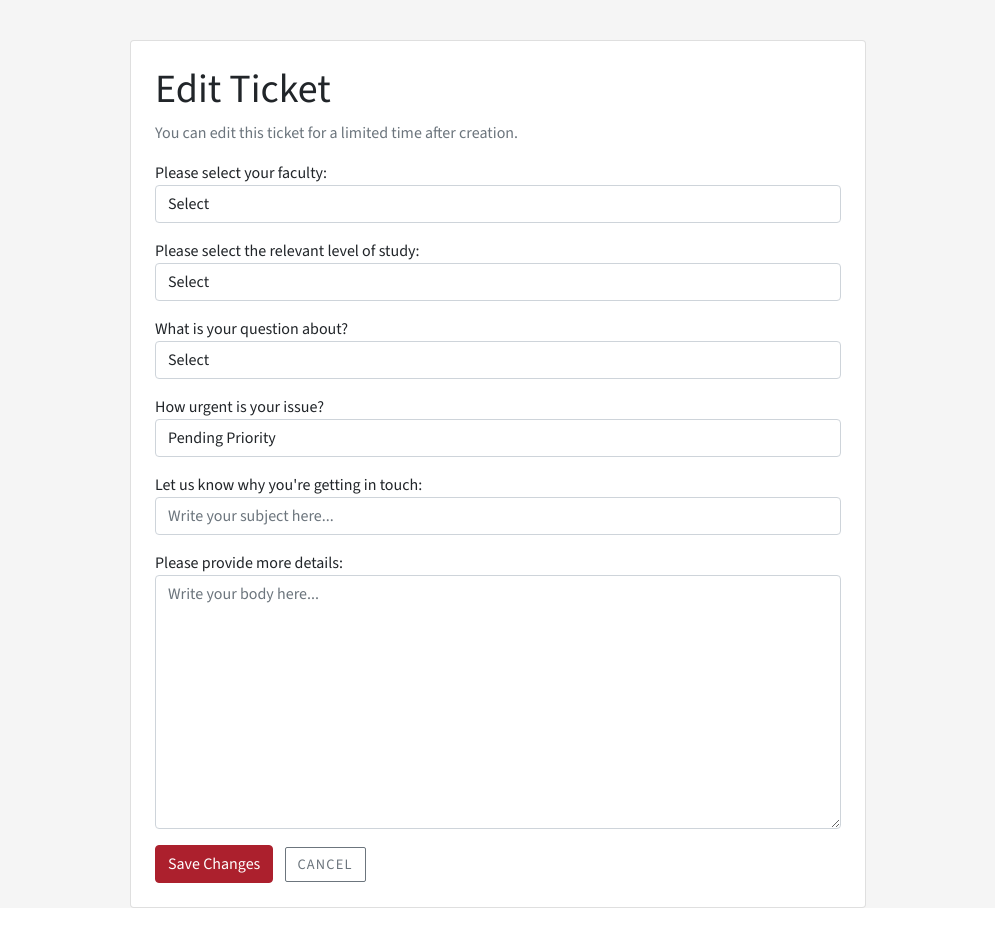
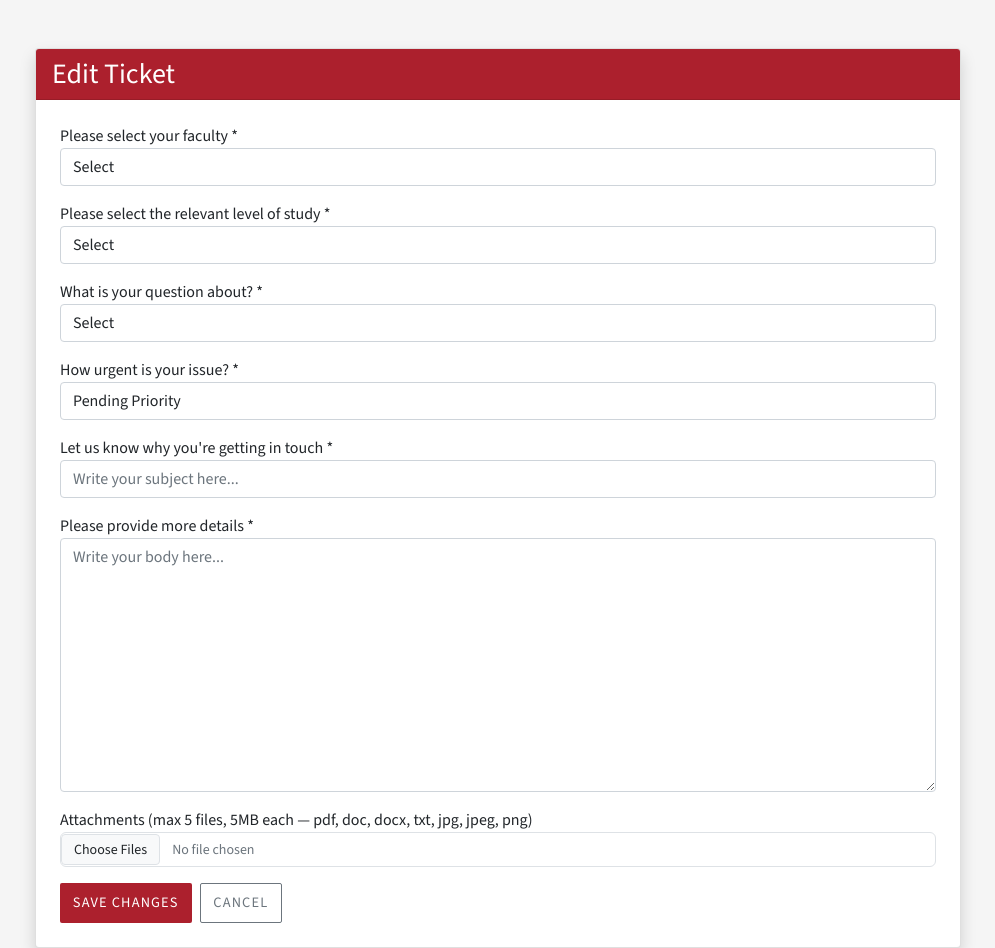
Before and after one commit to TheTinker001/Clarify, a Django app: template tickets/templates/edit_ticket.html in a window 1280 px wide. Shown: the part 58-1006 px from the top of the page, without its empty margins (142-1137 px from the left). Before the commit the page ends 966 px from the top, so only its background shows below. Run offline with Django 5.2, Linux system fonts and the light colour scheme; the template is opened without the code that fills it: values that come from a table or form of the project are taken from there, others are empty; some libraries are stand-ins or nearby versions.

Commit message:
Refactor code

```diff
--- a/tickets/templates/edit_ticket.html
+++ b/tickets/templates/edit_ticket.html
@@ -1,28 +1,36 @@
 {% extends 'base_content.html' %}
 {% load widget_tweaks %}
 {% block content %}
-    <div class="container">
+    <div class="container mt-5">
         <div class="row justify-content-center">
-            <div class="col-md-8">
-                <div class="card p-4 mt-4">
-                    <h1>Edit Ticket</h1>
-                    <p class="text-muted">You can edit this ticket for a limited time after creation.</p>
-                    <form method="post">
-                        {% csrf_token %}
-                        {% for field in form %}
-                            {% if field.name != "attachments" %}
-                                <div class="mb-3">
-                                    {{ field.label_tag }}
-                                    {% render_field field class="form-control" %}
-                                    {% if field.errors %}
-                                        <div class="text-danger">{{ field.errors }}</div>
-                                    {% endif %}
-                                </div>
-                            {% endif %}
-                        {% endfor %}
-                        <button type="submit" class="btn btn-primary">Save Changes</button>
-                        <a href="{{ object.get_absolute_url }}" class="btn btn-outline-secondary ms-2">Cancel</a>
-                    </form>
+            <div class="col-md-10">
+                <div class="card shadow">
+                    <div class="card-header card-header-primary text-white">
+                        <h3 class="mb-0">Edit Ticket</h3>
+                    </div>
+                    <div class="card-body p-4">
+                        {% if object.attachments.exists %}
+                            <div class="mb-4">
+                                <h6 class="mb-2">Current attachments</h6>
+                                <ul class="mb-0">
+                                    {% for attachment in object.attachments.all %}
+                                        <li>
+                                            <a href="{{ attachment.file.url }}" target="_blank">{{ attachment.filename }}</a>
+                                        </li>
+                                    {% endfor %}
+                                </ul>
+                            </div>
+                        {% endif %}
+                        <form method="post" enctype="multipart/form-data">
+                            {% csrf_token %}
+                            {% include 'partials/bootstrap_form.html' %}
+                            <div class="d-flex gap-2 mt-3 edit-comment-buttons">
+                                <button type="submit" class="btn btn-clarify">Save changes</button>
+                                <a href="{{ object.get_absolute_url }}"
+                                   class="btn btn-outline-secondary">Cancel</a>
+                            </div>
+                        </form>
+                    </div>
                 </div>
             </div>
         </div>
--- a/tickets/templates/issue_group.html
+++ b/tickets/templates/issue_group.html
@@ -2,7 +2,7 @@
 {% load static %}
 {% block content %}
     <div class="container mt-3">
-        <h1>Issue Group</h1>
+        <h1>Issue Groups</h1>
         <a href="{% url 'create_issue_group' %}" class="btn btn-primary mb-3">Create New Issue Group</a>
         <div class="card mb-4 shadow-sm">
             <div class="card-body">
--- a/tickets/views/__init__.py
+++ b/tickets/views/__init__.py
@@ -14,6 +14,7 @@ from .ticket_unclaim_view import *
 from .profile_other_user_view import *
 from .edit_comment_view import *
 from .edit_ticket_view import *
+from .delete_ticket_view import *
 from .close_inactive_tickets_task_view import *
 from .check_inbox_task_view import *
 from .internal_note_edit_view import *
```
Also changed, not shown: tickets/templates/ticket_detail.html (+21 -9 lines), tickets/tests/views/test_edit_ticket_view.py (+28 -1 lines), tickets/views/create_ticket_view.py (+5 -2 lines), tickets/views/delete_ticket_view.py (added, +28 -0 lines), tickets/views/edit_ticket_view.py (+19 -23 lines).
